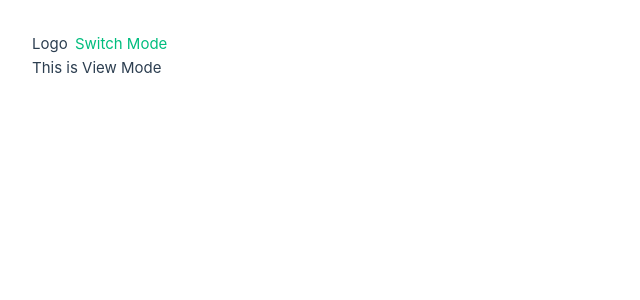
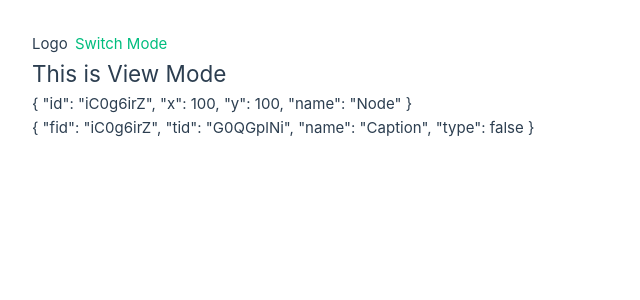
Before and after one commit to DanielCheang007/007_module_brazil_frontend, a Vue app: page / in a window 1280 px wide. Both pictures are taken after a click on the link "Switch Mode". Shown: the top 300 px of the page, without its empty margins (0-640 px from the left). Built offline with nearby package versions, Linux system fonts and the light colour scheme.

Commit message:
show content in view Model

```diff
--- a/src/views/ViewMode.vue
+++ b/src/views/ViewMode.vue
@@ -1 +1,16 @@
-<template>This is View Mode</template>
+<script setup>
+import { computed } from "vue";
+import { nodes, links } from "@/stores/app.js";
+
+const node = computed(() => nodes.value[0]);
+const nodeLinks = computed(() => links.value.filter((c) => c.f === node.value));
+</script>
+<template>
+  <h2>This is View Mode</h2>
+  <div>
+    {{ node }}
+  </div>
+  <div v-for="c in nodeLinks">
+    {{ c }}
+  </div>
+</template>
```
